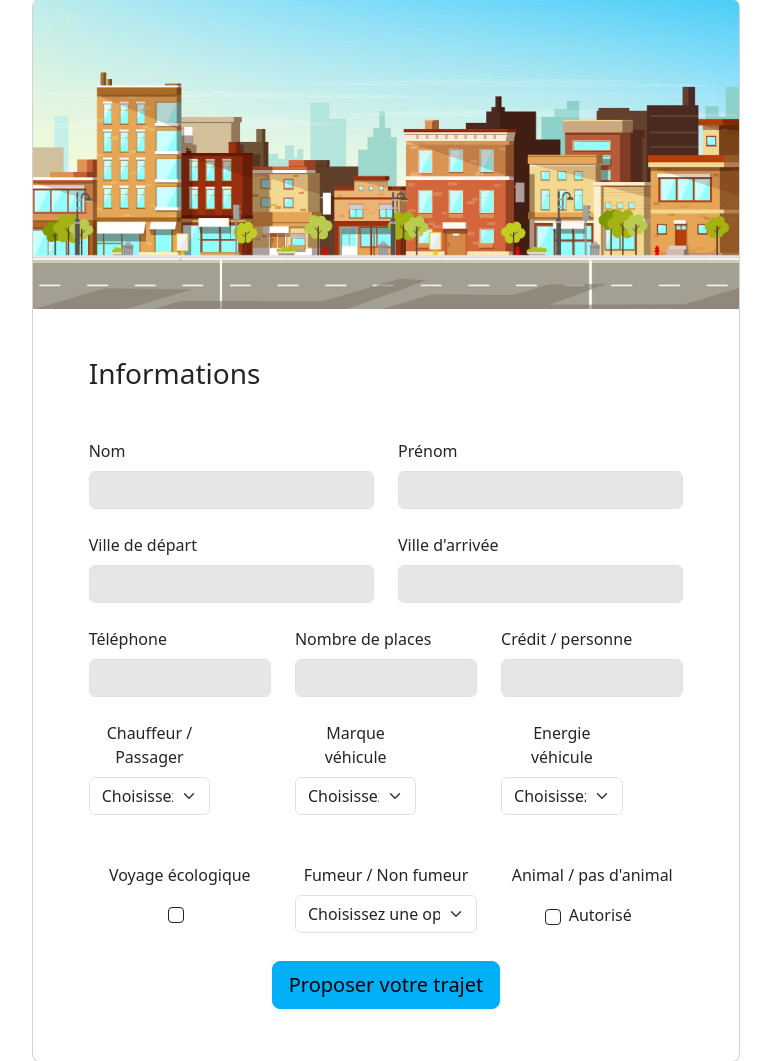
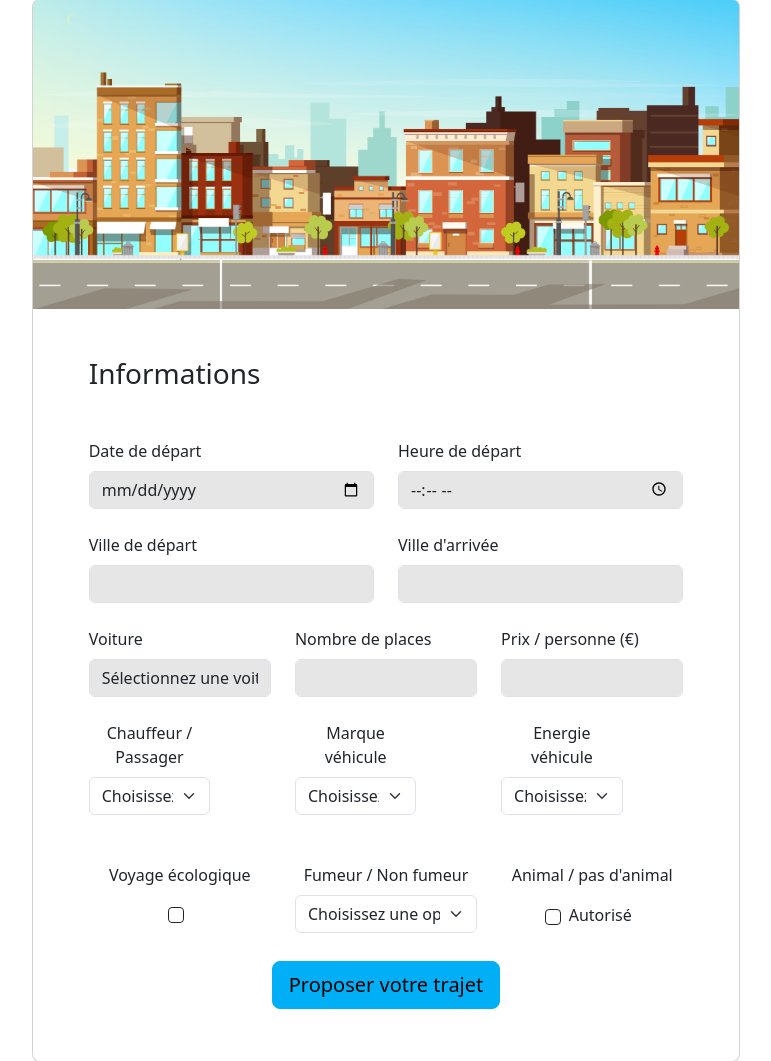
Before and after one commit to nancyh13500/ecoride_ecf, a PHP site: page /pages/covoiturage.php in a window 1280 px wide. Shown: the part 306-1367 px from the top of the page, without its empty margins (254-1025 px from the left). Run offline with PHP 8.4, Linux system fonts and the light colour scheme; a user stored in the database is signed in; data comes from the database, SQL or seed files in the repository.

Commit message:
modif sql heure date en time

```diff
--- a/pages/covoiturage.php
+++ b/pages/covoiturage.php
@@ -1,6 +1,16 @@
 <?php require_once __DIR__ . "/../templates/header.php";
 require_once __DIR__ . "/../lib/pdo.php";
 require_once __DIR__ . "/../lib/session.php";
+
+// Vérifier si l'utilisateur est connecté
+if (!isUserConnected()) {
+    header("Location: /login.php");
+    exit();
+}
+
+$user = $_SESSION['user'];
+$success_message = '';
+$error_message = '';
 
 // Récupération des marques depuis la base de données
 $stmt = $pdo->prepare("SELECT marque_id, libelle FROM marque ORDER BY libelle");
@@ -11,6 +21,47 @@ $marques = $stmt->fetchAll(PDO::FETCH_ASSOC);
 $stmt_energies = $pdo->prepare("SELECT energie_id, libelle FROM energie ORDER BY libelle");
 $stmt_energies->execute();
 $energies = $stmt_energies->fetchAll(PDO::FETCH_ASSOC);
+
+// Récupérer les voitures de l'utilisateur pour le formulaire
+$query_voitures = $pdo->prepare("SELECT voiture_id, modele, immatriculation FROM voiture WHERE user_id = :user_id ORDER BY modele");
+$query_voitures->execute(['user_id' => $user['user_id']]);
+$voitures = $query_voitures->fetchAll(PDO::FETCH_ASSOC);
+
+// Traitement du formulaire
+if ($_SERVER['REQUEST_METHOD'] === 'POST' && isset($_POST['add_covoiturage'])) {
+    $date_depart = $_POST['date_depart'];
+    $heure_depart = $_POST['heure_depart'];
+    $lieu_depart = $_POST['lieu_depart'];
+    $lieu_arrivee = $_POST['lieu_arrivee'];
+    $nb_place = $_POST['nb_place'];
+    $prix_personne = $_POST['prix_personne'];
+    $voiture_id = $_POST['voiture_id'];
+
+    // Normaliser l'heure au format HH:MM:SS
+    if (preg_match('/^\d{2}:\d{2}$/', $heure_depart)) {
+        $heure_depart .= ':00';
+    }
+
+    try {
+        $query = $pdo->prepare("
+            INSERT INTO covoiturage (date_depart, heure_depart, lieu_depart, lieu_arrivee, nb_place, prix_personne, user_id, voiture_id, statut)
+            VALUES (:date_depart, :heure_depart, :lieu_depart, :lieu_arrivee, :nb_place, :prix_personne, :user_id, :voiture_id, 1)
+        ");
+        $query->execute([
+            'date_depart' => $date_depart,
+            'heure_depart' => $heure_depart,
+            'lieu_depart' => $lieu_depart,
+            'lieu_arrivee' => $lieu_arrivee,
+            'nb_place' => $nb_place,
+            'prix_personne' => $prix_personne,
+            'user_id' => $user['user_id'],
+            'voiture_id' => $voiture_id,
+        ]);
+        $success_message = "Votre covoiturage a été créé avec succès !";
+    } catch (PDOException $e) {
+        $error_message = "Erreur lors de la création du covoiturage : " . $e->getMessage();
+    }
+}
 ?>
 
 <section class="hero publish w-100 px-4 py-5">
@@ -31,41 +82,55 @@ $energies = $stmt_energies->fetchAll(PDO::FETCH_ASSOC);
                 <div class="card-body p-4 p-md-5">
                     <h3 class="mb-4 pb-2 pb-md-0 mb-md-5 px-md-2">Informations</h3>
 
-                    <form class="px-md-2">
+                    <?php if ($success_message): ?>
+                        <div class="alert alert-success"><?= htmlspecialchars($success_message) ?></div>
+                    <?php endif; ?>
+                    <?php if ($error_message): ?>
+                        <div class="alert alert-danger"><?= htmlspecialchars($error_message) ?></div>
+                    <?php endif; ?>
+
+                    <form class="px-md-2" method="POST" action="">
                         <div class="row">
-                            <div data-mdb-input-init="" class="col-md-6 form-outline form-name mb-4" data-mdb-input-initialized="true">
-                                <label class="form-label" for="form3Example1q">Nom</label>
-                                <input type="text" id="form3Example1q" class="form-control bg-light" required>
+                            <div class="col-md-6 mb-4">
+                                <label class="form-label" for="date_depart">Date de départ</label>
+                                <input type="date" id="date_depart" name="date_depart" class="form-control bg-light" required>
                             </div>
-                            <div data-mdb-input-init="" class="col-md-6 form-outline form-name mb-4" data-mdb-input-initialized="true">
-                                <label class="form-label" for="form3Example1q">Prénom</label>
-                                <input type="text" id="form3Example1q" class="form-control bg-light" required>
+                            <div class="col-md-6 mb-4">
+                                <label class="form-label" for="heure_depart">Heure de départ</label>
+                                <input type="time" id="heure_depart" name="heure_depart" class="form-control bg-light" required>
                             </div>
                         </div>
 
                         <div class="row">
                             <div class="col-md-6 mb-4">
-                                <label class="form-label city_depart" for="form3Example1w">Ville de départ</label>
-                                <input type="text" id="form3Example1w" class="form-control bg-light" required>
+                                <label class="form-label city_depart" for="lieu_depart">Ville de départ</label>
+                                <input type="text" id="lieu_depart" name="lieu_depart" class="form-control bg-light" required>
                             </div>
                             <div class="col-md-6 mb-4">
-                                <label class="form-label city_arrivee" for="form3Example1w">Ville d'arrivée</label>
-                                <input type="text" id="form3Example1w" class="form-control bg-light" required>
+                                <label class="form-label city_arrivee" for="lieu_arrivee">Ville d'arrivée</label>
+                                <input type="text" id="lieu_arrivee" name="lieu_arrivee" class="form-control bg-light" required>
                             </div>
                         </div>
 
                         <div class="row">
                             <div class="col-md-4 mb-4">
-                                <label class="form-label" for="form3Example1w">Téléphone</label>
-                                <input type="text" id="form3Example1w" class="form-control bg-light" required>
+                                <label class="form-label" for="voiture_id">Voiture</label>
+                                <select id="voiture_id" name="voiture_id" class="form-control bg-light" required>
+                                    <option value="">Sélectionnez une voiture</option>
+                                    <?php foreach ($voitures as $voiture): ?>
+                                        <option value="<?= $voiture['voiture_id'] ?>">
+                                            <?= htmlspecialchars($voiture['modele']) ?> (<?= htmlspecialchars($voiture['immatriculation']) ?>)
+                                        </option>
+                                    <?php endforeach; ?>
+                                </select>
                             </div>
                             <div class="col-md-4 form-outline form-name mb-4" data-mdb-input-initialized="true">
-                                <label class="form-label" for="form3Example1q">Nombre de places</label>
-                                <input type="number" id="form3Example1q" class="form-control bg-light" required>
+                                <label class="form-label" for="nb_place">Nombre de places</label>
+                                <input type="number" id="nb_place" name="nb_place" min="1" class="form-control bg-light" required>
                             </div>
                             <div class="col-md-4 form-outline form-name mb-4" data-mdb-input-initialized="true">
-                                <label class="form-label" for="form3Example1q">Crédit / personne</label>
-                                <input type="text" id="form3Example1q" class="form-control bg-light" required>
+                                <label class="form-label" for="prix_personne">Prix / personne (€)</label>
+                                <input type="number" step="0.01" id="prix_personne" name="prix_personne" class="form-control bg-light" required>
                             </div>
                         </div>
 
@@ -137,10 +202,8 @@ $energies = $stmt_energies->fetchAll(PDO::FETCH_ASSOC);
 
                         <div class="row text-center">
                             <div class="col">
-                                <button type="submit" data-mdb-button-init="" data-mdb-ripple-init="" class="btn btn-secondary btn-lg mt-1 mb-1" data-mdb-button-initialized="true">Proposer votre trajet</button>
-
+                                <button type="submit" name="add_covoiturage" class="btn btn-secondary btn-lg mt-1 mb-1">Proposer votre trajet</button>
                             </div>
-
                         </div>
 
                     </form>
```
